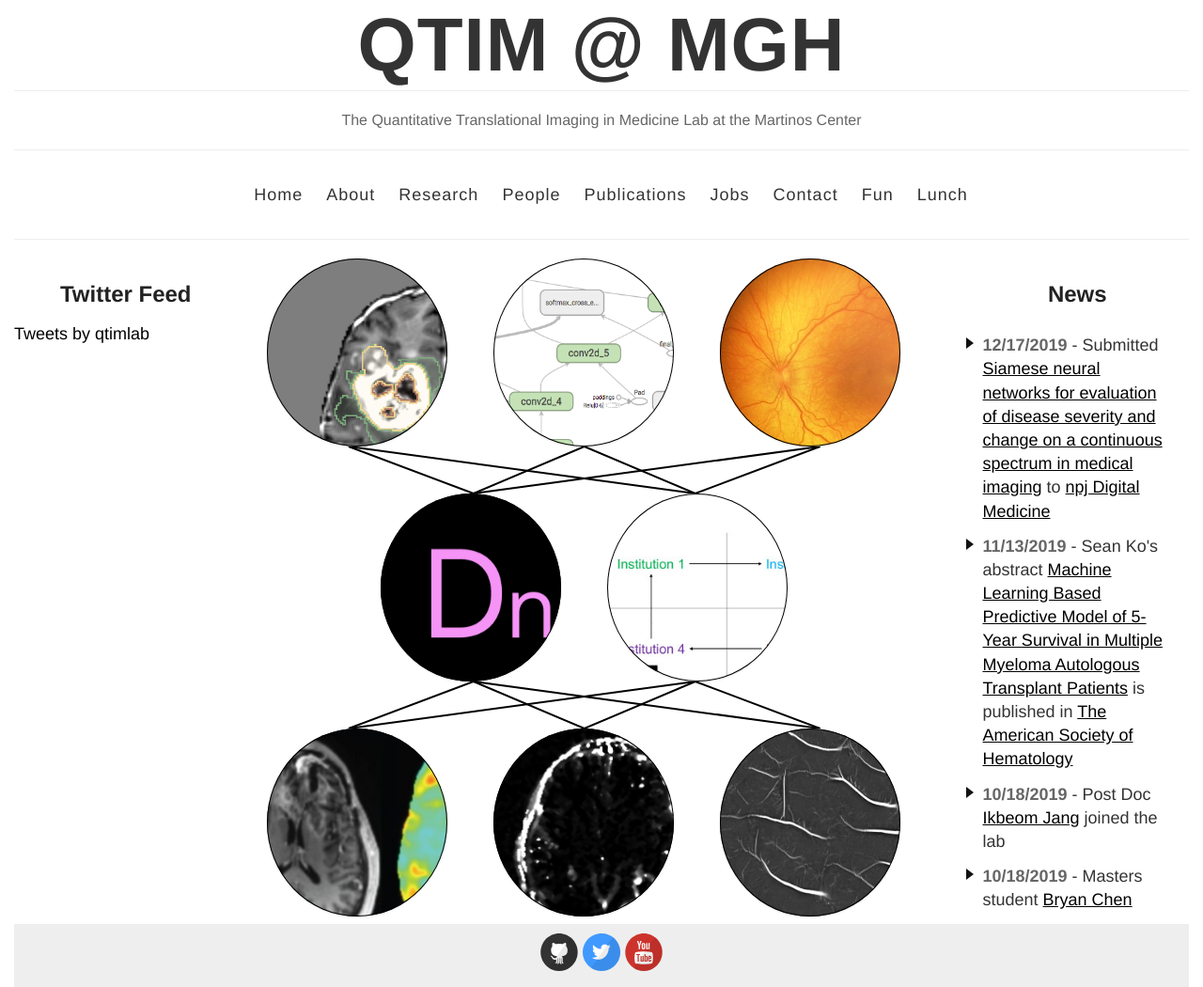
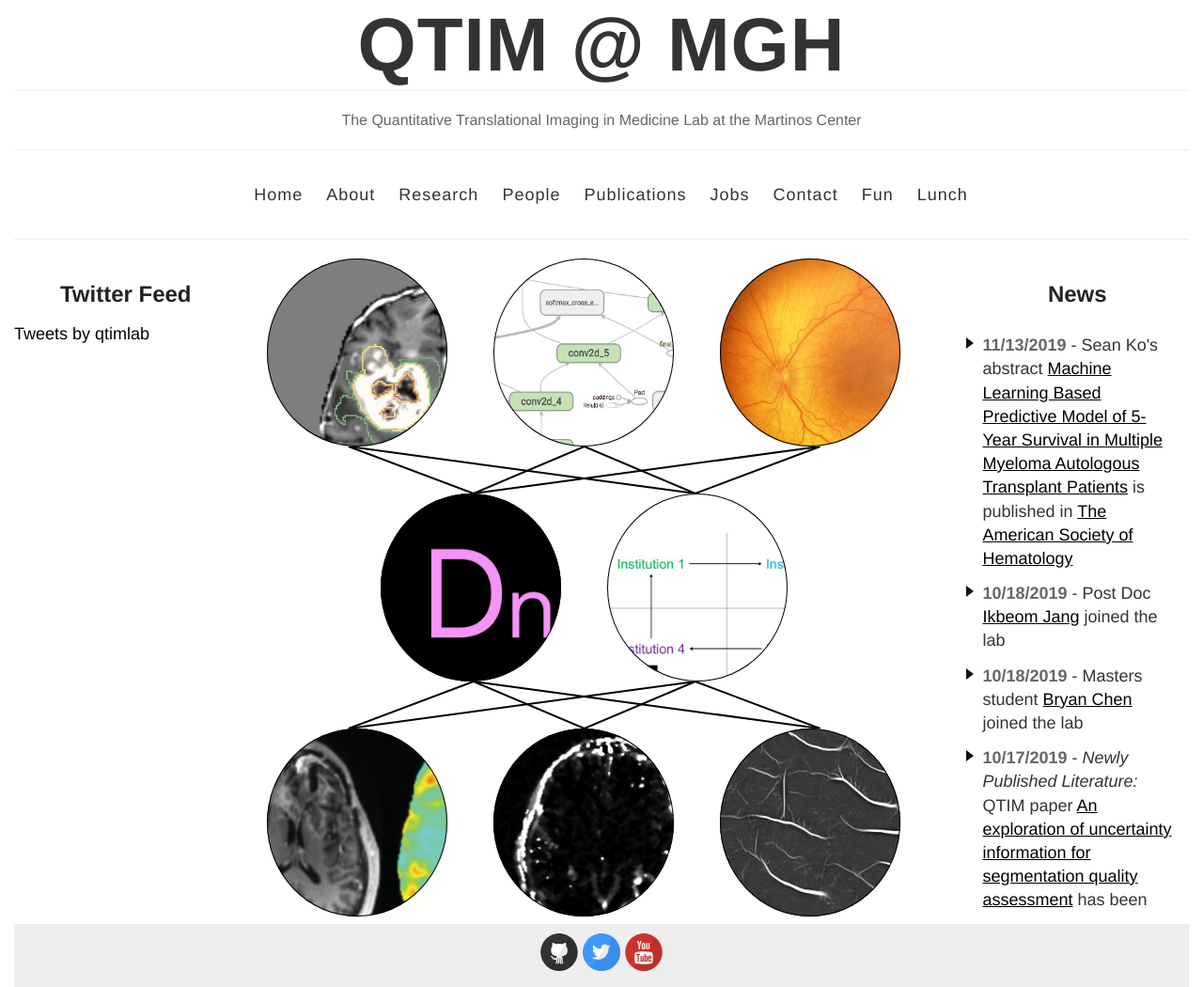
Before and after one commit to QTIM-Lab/qtim-lab.github.io, a Jekyll site: the page built from index.html, in a window 1280 px wide. Shown: the whole page at 94% size. Built offline with Jekyll 4.4.1, drawn with Linux system fonts in a browser that asks for light colours; comment, search, counter and statistics services are not loaded.

Commit message:
Siamese article submitted...pending

```diff
--- a/index.html
+++ b/index.html
@@ -124,7 +124,7 @@
   <div class=news>
     <h2>News</h2>
     <ul>
-      <li><span class=date>12/17/2019</span> - Submitted <a href="">Siamese neural networks for evaluation of disease severity and change on a continuous spectrum in medical imaging</a> to <a href="https://www.nature.com/npjdigitalmed/about/aims">npj Digital Medicine</a></li>
+      <!-- <li><span class=date>12/17/2019</span> - Submitted <a href="">Siamese neural networks for evaluation of disease severity and change on a continuous spectrum in medical imaging</a> to <a href="https://www.nature.com/npjdigitalmed/about/aims">npj Digital Medicine</a></li> -->
       <li><span class=date>11/13/2019</span> - Sean Ko's abstract <a href="https://ashpublications.org/blood/article-abstract/134/Supplement_1/2156/427904/Machine-Learning-Based-Predictive-Model-of-5-Year?redirectedFrom=fulltext">Machine Learning Based Predictive Model of 5-Year Survival in Multiple Myeloma Autologous Transplant Patients</a> is published in <a href="https://www.hematology.org/">The American Society of Hematology</a></li>
       <li><span class=date>10/18/2019</span> - Post Doc <a href="https://www.linkedin.com/in/ikbeom-jang/">Ikbeom Jang</a> joined the lab</li>
       <li><span class=date>10/18/2019</span> - Masters student <a href="https://www.linkedin.com/in/bryanchen96/">Bryan Chen</a> joined the lab</li>
```
